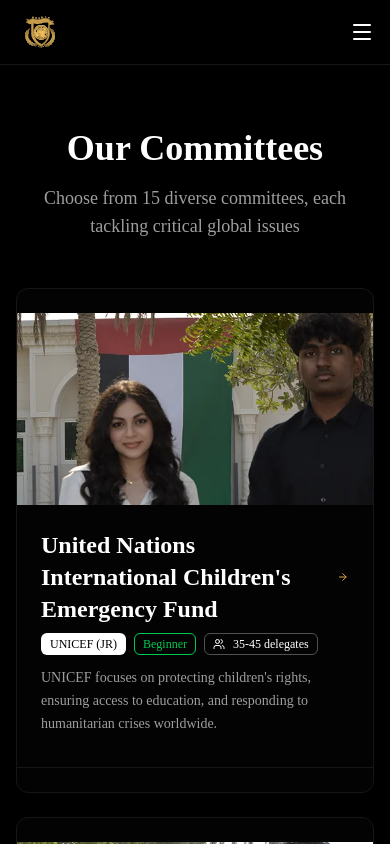
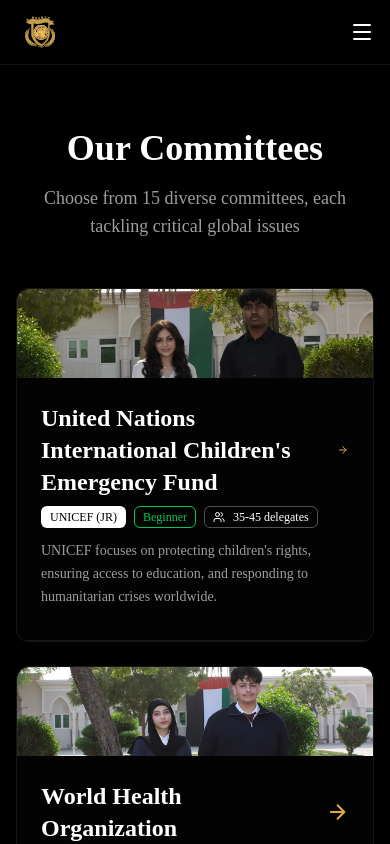
Before and after one commit to DefinetlyNotAI/WesMun, a Next.js app: page /committees in a window 390 px wide. Shown: the top 844 px of the page. Built offline with nearby package versions, Linux system fonts and the light colour scheme.

Commit message:
Update committee banner image component for responsiveness and consistency (mobile fix)
Fixed gold borders to be in relation to the image start
Also removed subtitle for GA1 committee

```diff
--- a/app/committees/[id]/CommitteeDetailPageClient.tsx
+++ b/app/committees/[id]/CommitteeDetailPageClient.tsx
@@ -31,14 +31,14 @@
                     </Link>
 
                     {/* Banner image */}
-                    <div className="w-full h-64 md:h-80 relative bg-muted rounded-lg overflow-hidden mb-8">
+                    <div className="relative w-full h-auto sm:h-64 md:h-96 lg:h-[400px] bg-muted rounded-t-xl overflow-hidden mb-8">
                         <Image
                             src={committee.bannerImage || CommitteeDetailPage.PLACEHOLDER_IMAGE}
                             alt={`${committee.name} Banner`}
-                            fill
+                            width={1200}
+                            height={300}
                             priority
-                            sizes="(max-width: 1280px) 100vw, 1280px"
-                            className="object-cover"
+                            className="block w-full h-auto object-contain sm:h-full rounded-t-xl"
                         />
                     </div>
 
--- a/app/committees/page.tsx
+++ b/app/committees/page.tsx
@@ -29,14 +29,14 @@
                         {committees.map((committee) => (
                             <Link key={committee.id} href={`/committees/${committee.id}`}>
                                 <Card
-                                    className="bg-card border-border overflow-hidden hover:border-primary/50 transition-all cursor-pointer h-full">
-                                    <div className="w-full h-48 relative bg-muted">
+                                    className="bg-card border-border overflow-hidden hover:border-primary/50 transition-all cursor-pointer h-full p-0">
+                                    <div className="relative w-full h-auto sm:h-64 md:h-96 lg:h-[400px] bg-muted rounded-t-xl overflow-hidden">
                                         <Image
                                             src={committee.bannerImage || CommitteeText.PLACEHOLDER_IMAGE}
                                             alt={`${committee.name} Banner`}
-                                            fill
-                                            sizes="(max-width: 1024px) 100vw, 50vw"
-                                            className="object-cover"
+                                            width={1200}
+                                            height={300}
+                                            className="block w-full h-auto object-contain sm:h-full rounded-t-xl"
                                         />
                                     </div>
                                     <CardHeader className="border-b border-border">
--- a/app/departments/page.tsx
+++ b/app/departments/page.tsx
@@ -36,15 +36,15 @@
     return (
         <Card className="bg-card border-border overflow-hidden hover:border-primary/50 transition-colors p-0">
             {/* Banner Image */}
-            <div className="relative w-full h-auto sm:h-64 md:h-96 lg:h-[400px]">
+            <div className="relative w-full h-auto sm:h-64 md:h-96 lg:h-[400px] rounded-t-xl overflow-hidden">
                 <Image
                     src={department.bannerImage || DepartmentText.PLACEHOLDER_IMAGE}
                     alt={`${department.name} team`}
                     width={1200}
                     height={300}
-                    className="w-full h-auto object-contain sm:object-cover sm:h-full"
+                    className="block w-full h-auto object-contain sm:object-cover sm:h-full rounded-t-xl"
                 />
-                <div className="absolute inset-0 bg-gradient-to-t from-background/90 to-transparent"/>
+                <div className="absolute inset-0 bg-linear-to-t from-background/90 to-transparent"/>
                 <h2 className="absolute bottom-4 left-4 text-2xl md:text-4xl font-bold text-foreground">
                     {department.name}
                 </h2>
@@ -63,7 +63,7 @@
                             href={`mailto:${department.email}`}
                             className="inline-flex items-center gap-1.5 text-xs md:text-sm text-muted-foreground hover:text-primary transition-colors"
                         >
-                            <Mail size={16} className="flex-shrink-0"/>
+                            <Mail size={16} className="shrink-0"/>
                             <span className="truncate">{department.email}</span>
                         </a>
                     )}
--- a/lib/data/committees.ts
+++ b/lib/data/committees.ts
@@ -117,7 +117,7 @@
     // Intermediate
     {
         id: "ga1",
-        name: "General Assembly First Committee (DISEC)",
+        name: "General Assembly First Committee",
         abbreviation: "GA1",
         description: "GA1 focuses on international peace and security, disarmament, and the regulation of weapons and defense technologies.",
         detailedDescription: "Delegates in GA1 will debate the future of warfare, automation, and global defense compliance. The committee will focus on how new technologies reshape conflict and deterrence.",
```
